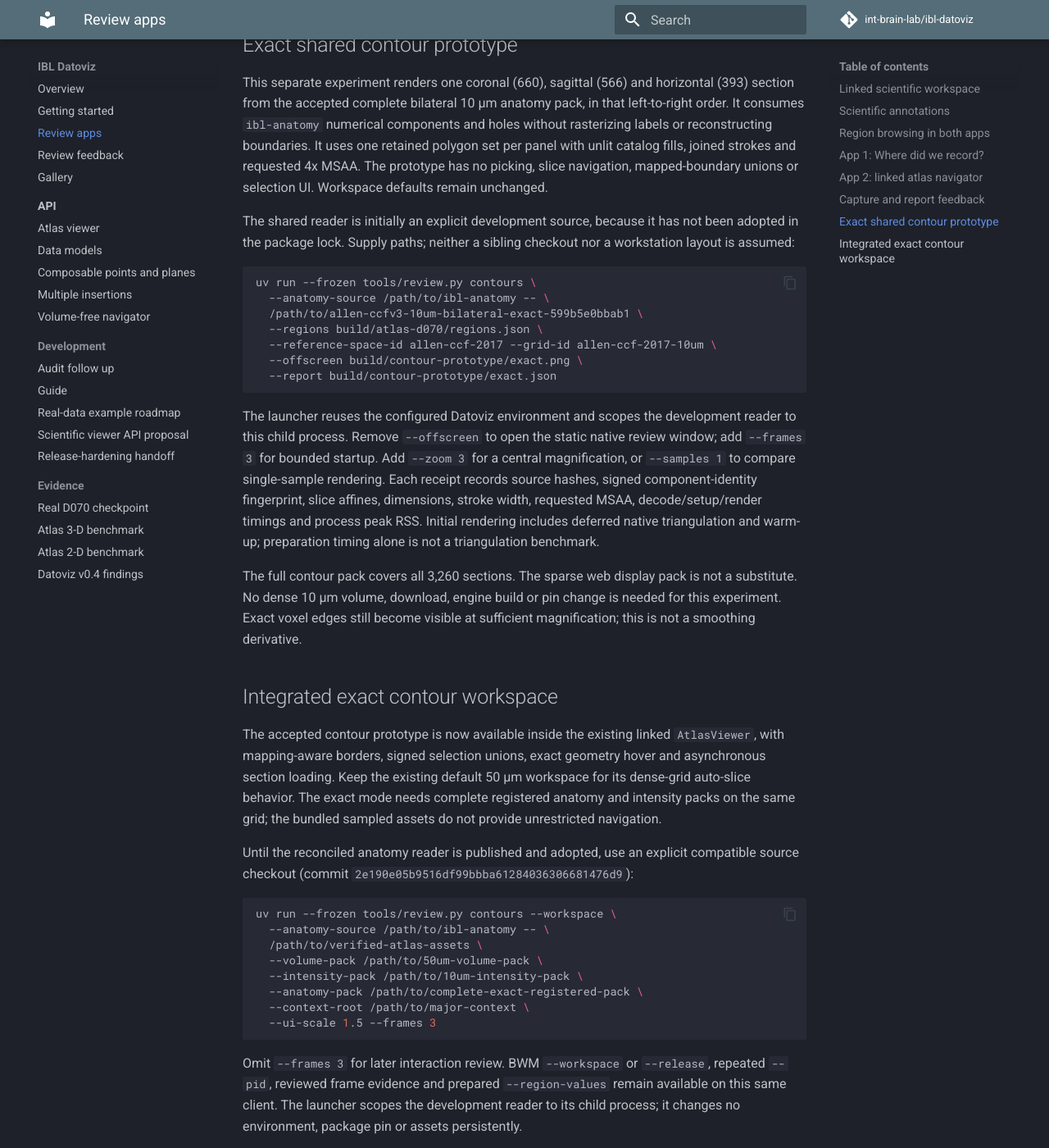
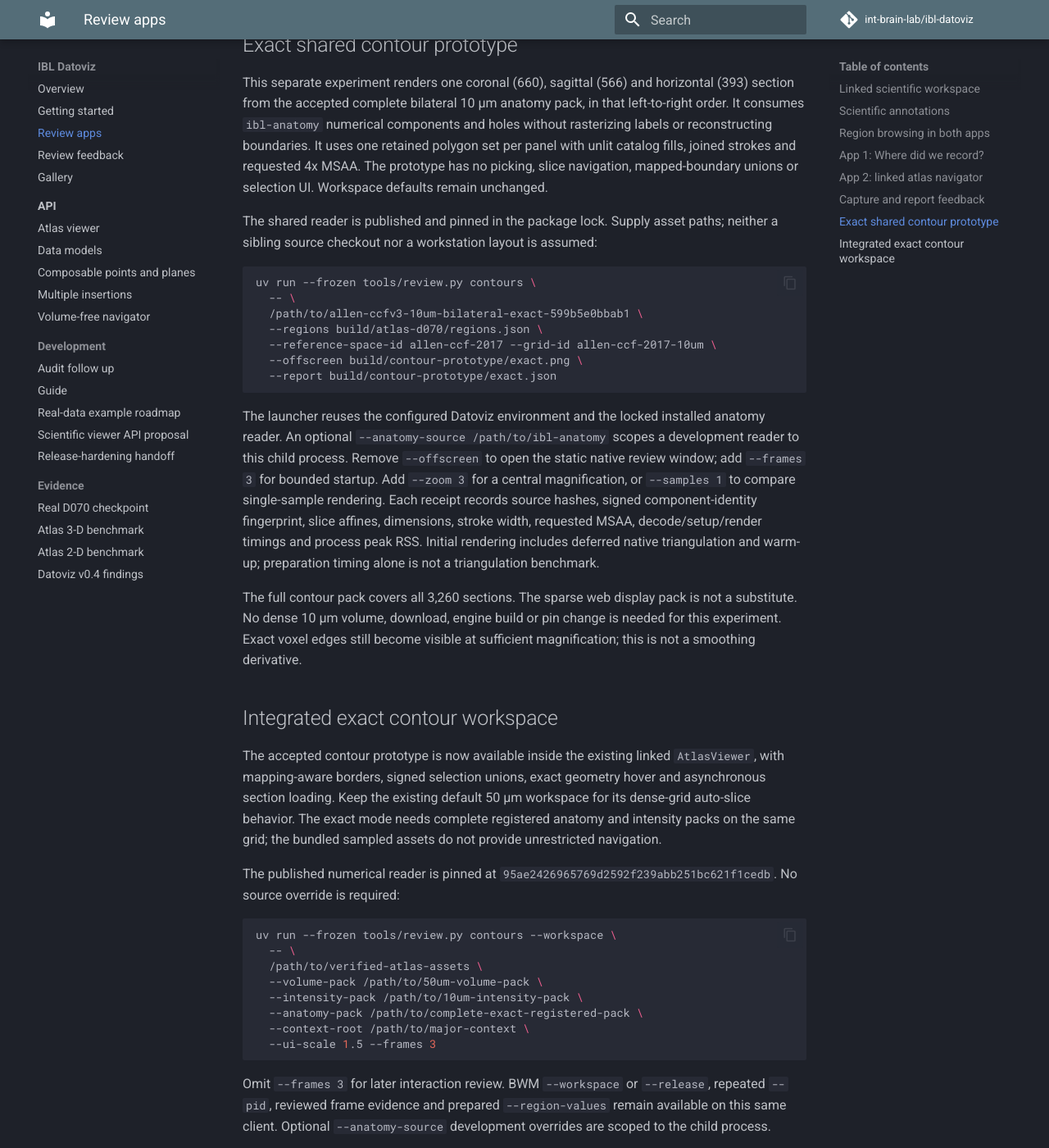
Before and after one commit to int-brain-lab/ibl-datoviz, an MkDocs documentation site: the page built from docs/review-apps.md, in a window 1280 px wide and 1400 px high, scrolled down 7262 px. Shown: the whole window at 82% size. Built offline with MkDocs 1.6.1 and Material for MkDocs 9.7.7, drawn with Linux system fonts in a browser that asks for light colours; comment, search, counter and statistics services are not loaded.

Commit message:
build: adopt published optimized anatomy reader and default locked review

````diff
--- a/docs/review-apps.md
+++ b/docs/review-apps.md
@@ -259,13 +259,12 @@ polygon set per panel with unlit catalog fills, joined strokes and requested 4x
 MSAA. The prototype has no picking, slice navigation, mapped-boundary unions or
 selection UI. Workspace defaults remain unchanged.
 
-The shared reader is initially an explicit development source, because it has not
-been adopted in the package lock. Supply paths; neither a sibling checkout nor a
-workstation layout is assumed:
+The shared reader is published and pinned in the package lock. Supply asset
+paths; neither a sibling source checkout nor a workstation layout is assumed:
 
 ```bash
 uv run --frozen tools/review.py contours \
-  --anatomy-source /path/to/ibl-anatomy -- \
+  -- \
   /path/to/allen-ccfv3-10um-bilateral-exact-599b5e0bbab1 \
   --regions build/atlas-d070/regions.json \
   --reference-space-id allen-ccf-2017 --grid-id allen-ccf-2017-10um \
@@ -273,8 +272,9 @@ uv run --frozen tools/review.py contours \
   --report build/contour-prototype/exact.json
 ```
 
-The launcher reuses the configured Datoviz environment and scopes the development
-reader to this child process. Remove `--offscreen` to open the static native
+The launcher reuses the configured Datoviz environment and the locked installed
+anatomy reader. An optional `--anatomy-source /path/to/ibl-anatomy` scopes a
+development reader to this child process. Remove `--offscreen` to open the static native
 review window; add `--frames 3` for bounded startup. Add `--zoom 3` for a central
 magnification, or `--samples 1` to compare single-sample rendering. Each receipt
 records source hashes, signed component-identity fingerprint, slice affines,
@@ -297,12 +297,12 @@ geometry hover and asynchronous section loading. Keep the existing default
 complete registered anatomy and intensity packs on the same grid; the bundled
 sampled assets do not provide unrestricted navigation.
 
-Until the reconciled anatomy reader is published and adopted, use an explicit
-compatible source checkout (commit `2e190e05b9516df99bbba61284036306681476d9`):
+The published numerical reader is pinned at
+`95ae2426965769d2592f239abb251bc621f1cedb`. No source override is required:
 
 ```sh
 uv run --frozen tools/review.py contours --workspace \
-  --anatomy-source /path/to/ibl-anatomy -- \
+  -- \
   /path/to/verified-atlas-assets \
   --volume-pack /path/to/50um-volume-pack \
   --intensity-pack /path/to/10um-intensity-pack \
@@ -313,8 +313,8 @@ uv run --frozen tools/review.py contours --workspace \
 
 Omit `--frames 3` for later interaction review. BWM `--workspace` or `--release`,
 repeated `--pid`, reviewed frame evidence and prepared `--region-values` remain
-available on this same client. The launcher scopes the development reader to
-its child process; it changes no environment, package pin or assets persistently.
+available on this same client. Optional `--anatomy-source` development overrides
+are scoped to the child process.
 
 Engineering evidence covers Allen/Beryl/Cosmos, all three orientations, selected
 parent unions, actual mouse hover, wheel and burst scrolling, stale requests,
--- a/pyproject.toml
+++ b/pyproject.toml
@@ -32,7 +32,7 @@ testpaths = ["tests"]
 # Immutable revisions define this unreleased source snapshot. Adjacent source
 # checkouts may override them only through an explicit PYTHONPATH development command.
 datoviz = { git = "https://github.com/datoviz/datoviz.git", rev = "f77b5d05f914149858d56c374e7cb69ee23a72b3" }
-ibl-anatomy = { git = "https://github.com/int-brain-lab/ibl-anatomy.git", rev = "6498a830e9b078ff4fc4cb06e39436d0fc68aa48" }
+ibl-anatomy = { git = "https://github.com/int-brain-lab/ibl-anatomy.git", rev = "95ae2426965769d2592f239abb251bc621f1cedb" }
 
 [dependency-groups]
 dev = [
````
Also changed, not shown: 3 other files.
